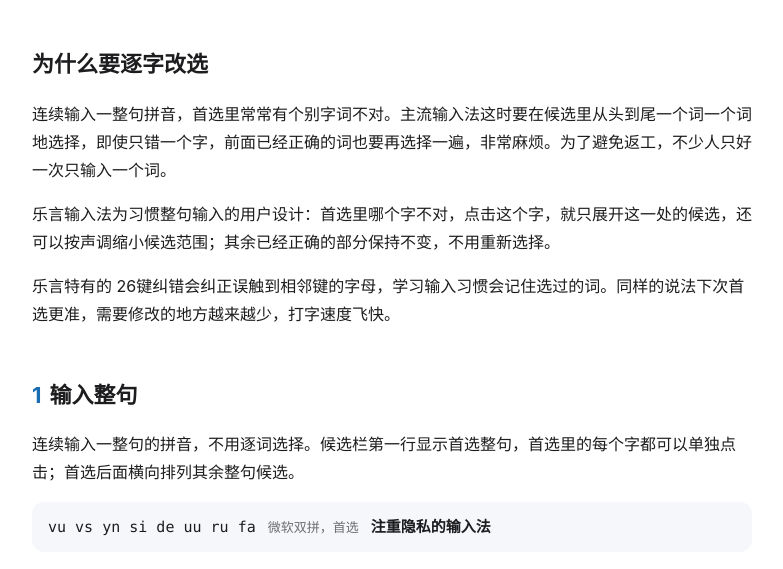
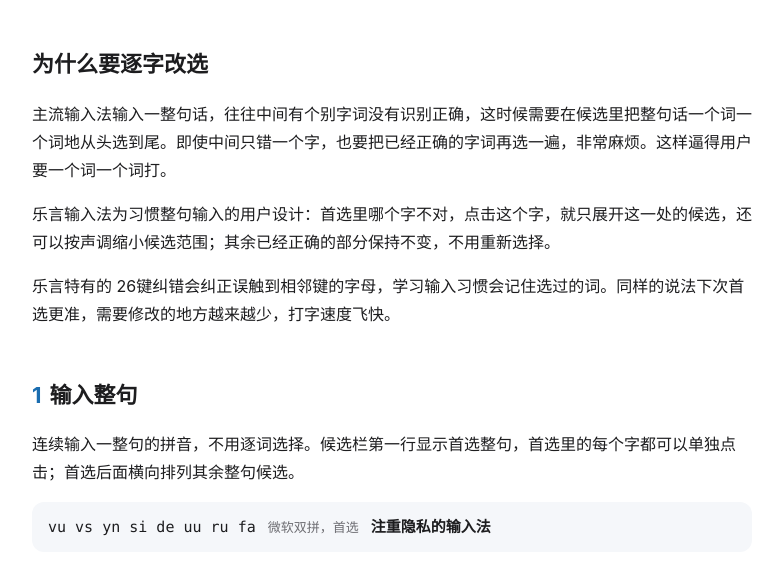
Before and after one commit to wang1ang/leyan.wang, a plain HTML site: page guide.html in a window 1280 px wide. Shown: the part 231-800 px from the top of the page, without its empty margins (248-1031 px from the left). Drawn offline with Linux system fonts and the light colour scheme.

Commit message:
guide: restore original pain-point wording

```diff
--- a/guide.html
+++ b/guide.html
@@ -66,7 +66,7 @@
   <p class="lead">乐言输入法按整句给出候选。首选里个别字不对时，不用删掉重新输入，点击这个字单独替换即可。本页说明怎么改字，以及怎么把文字上屏。</p>
 
   <h2 id="why">为什么要逐字改选</h2>
-  <p>连续输入一整句拼音，首选里常常有个别字词不对。主流输入法这时要在候选里从头到尾一个词一个词地选择，即使只错一个字，前面已经正确的词也要再选择一遍，非常麻烦。为了避免返工，不少人只好一次只输入一个词。</p>
+  <p>主流输入法输入一整句话，往往中间有个别字词没有识别正确，这时候需要在候选里把整句话一个词一个词地从头选到尾。即使中间只错一个字，也要把已经正确的字词再选一遍，非常麻烦。这样逼得用户要一个词一个词打。</p>
   <p>乐言输入法为习惯整句输入的用户设计：首选里哪个字不对，点击这个字，就只展开这一处的候选，还可以按声调缩小候选范围；其余已经正确的部分保持不变，不用重新选择。</p>
   <p>乐言特有的 26键纠错会纠正误触到相邻键的字母，学习输入习惯会记住选过的词。同样的说法下次首选更准，需要修改的地方越来越少，打字速度飞快。</p>
 
```
